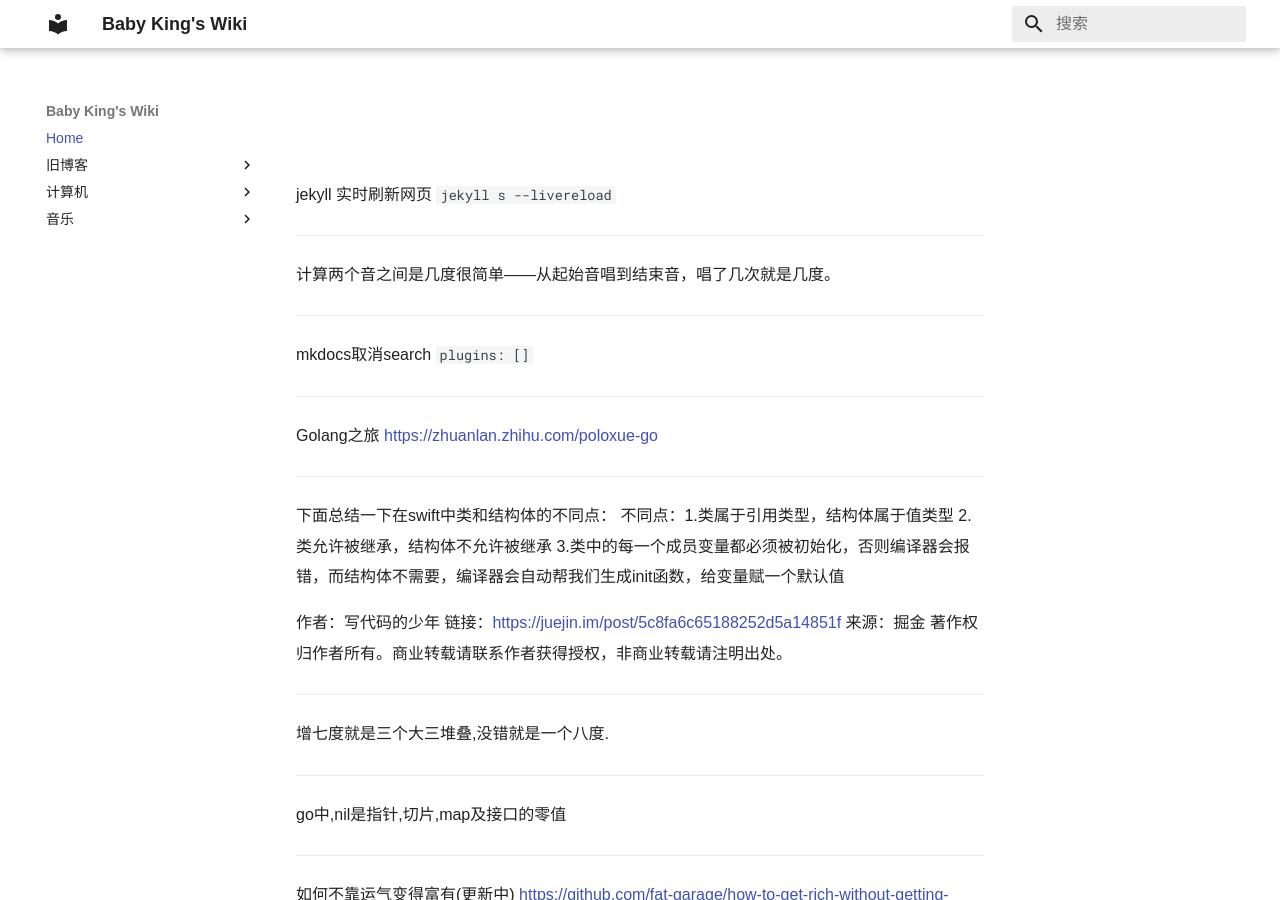
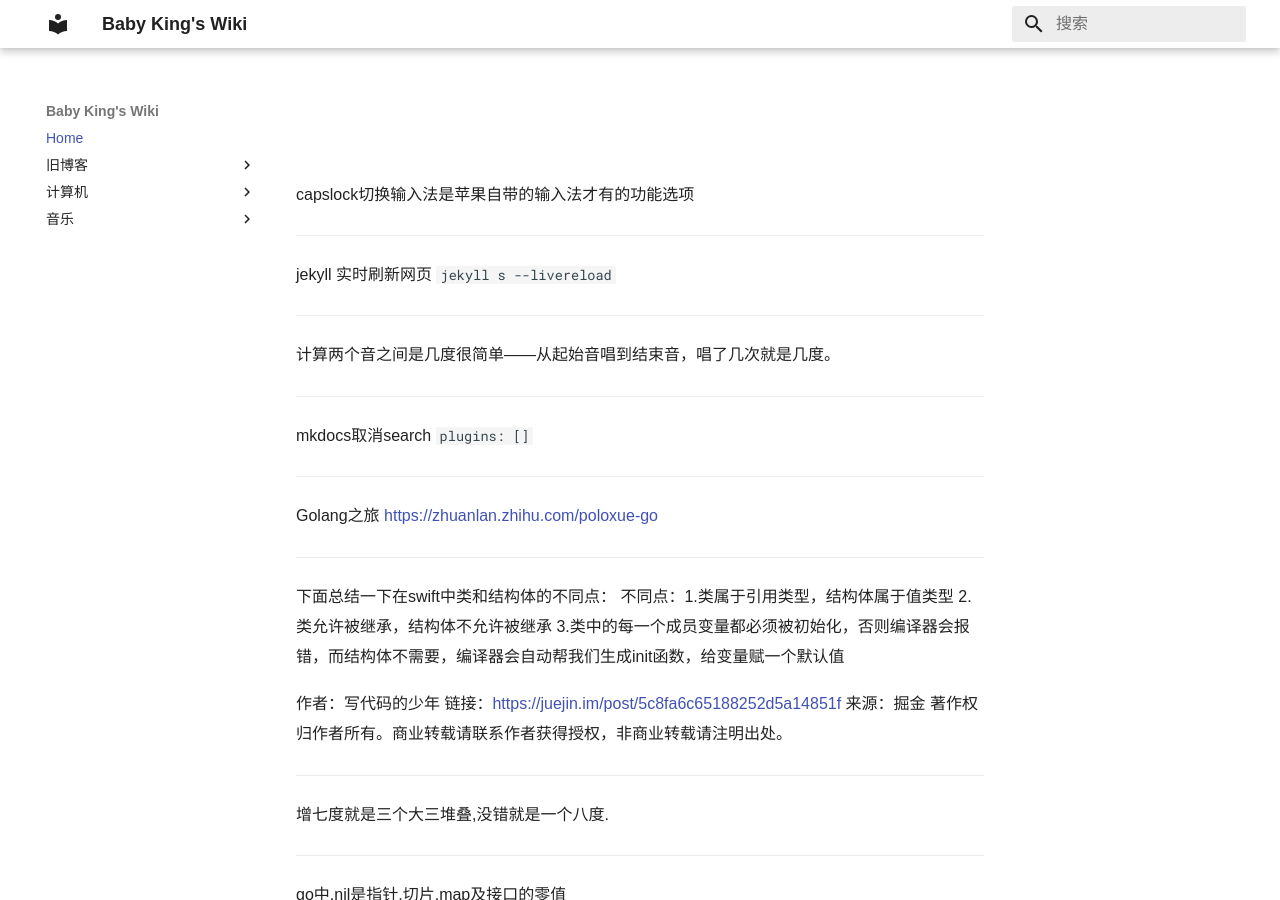
Before and after one commit to babyking/wiki, an MkDocs documentation site: the page built from wiki/index.md, in a window 1280 px wide and 900 px high. Built offline with MkDocs 1.6.1 and Material for MkDocs 9.7.7, drawn with Linux system fonts in a browser that asks for light colours.

Commit message:
quick commit

```diff
--- a/wiki/index.md
+++ b/wiki/index.md
@@ -1,4 +1,6 @@
 #
+capslock切换输入法是苹果自带的输入法才有的功能选项
+___
 jekyll 实时刷新网页 `jekyll s --livereload`
 ___
 计算两个音之间是几度很简单——从起始音唱到结束音，唱了几次就是几度。
```
